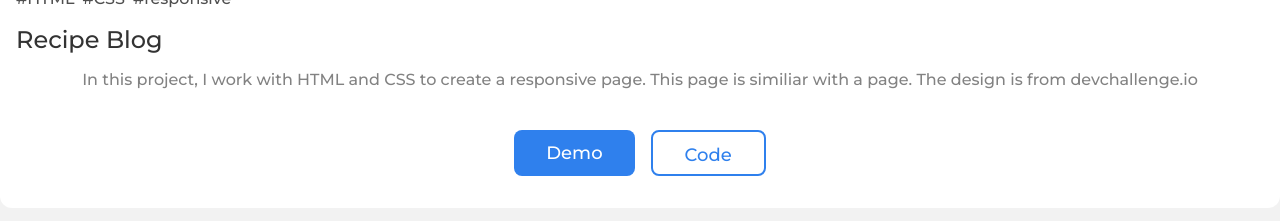
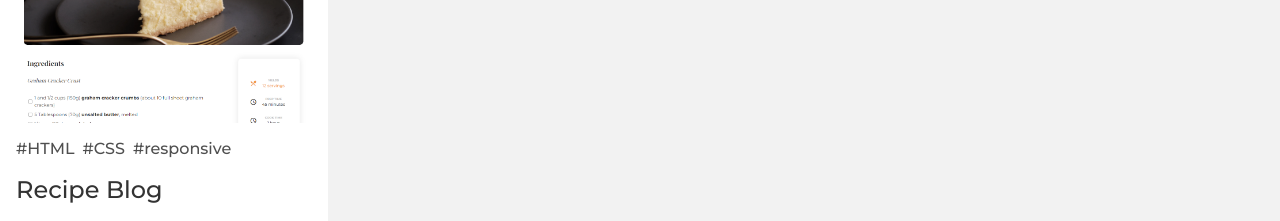
Before and after one commit to hitmaizer/responsive-web-portfolio, a React (Create React App) app: page / in a window 1280 px wide. Shown: the part 569-790 px from the top of the page. Built offline with nearby package versions, Linux system fonts and the light colour scheme.

Commit message:
styling + styled icons

```diff
--- a/package.json
+++ b/package.json
@@ -11,6 +11,7 @@
     "react-router-dom": "^6.2.1",
     "react-scripts": "5.0.0",
     "styled-components": "^5.3.3",
+    "styled-icons": "^10.45.0",
     "web-vitals": "^2.1.4"
   },
   "scripts": {
--- a/src/scss/_card.scss
+++ b/src/scss/_card.scss
@@ -1,3 +1,7 @@
+.works__card {
+    max-width: 328px;
+}
+
 .card__tags {
     gap: 8px;
     place-self: flex-start;
@@ -29,9 +33,12 @@
     line-height: 20px;
     color: $lightGray;
     margin-bottom: 24px;
+    max-width: 292px;
+    place-self: flex-start;
 }
 
 .card__btns {
     gap: 16px;
     margin-bottom: 16px;
+    place-self: flex-start;
 }
--- a/src/scss/style.css
+++ b/src/scss/style.css
@@ -42,6 +42,10 @@ a, a:visited, a:hover, a:active {
   text-decoration: none;
 }
 
+.works__card {
+  max-width: 328px;
+}
+
 .card__tags {
   gap: 8px;
   place-self: flex-start;
@@ -71,9 +75,12 @@ a, a:visited, a:hover, a:active {
   line-height: 20px;
   color: #828282;
   margin-bottom: 24px;
+  max-width: 292px;
+  place-self: flex-start;
 }
 
 .card__btns {
   gap: 16px;
   margin-bottom: 16px;
+  place-self: flex-start;
 }
--- a/src/scss/style.scss
+++ b/src/scss/style.scss
@@ -2,3 +2,4 @@
 @import "myvariables";
 @import "globals";
 @import "card";
+@import "intro";
```
Also changed, not shown: src/components/Card.js (deleted, +0 -34 lines), public/images/avatar.png (added), src/scss/_intro.scss (added), 1 other file (tests, documents, lock files or other folders).
